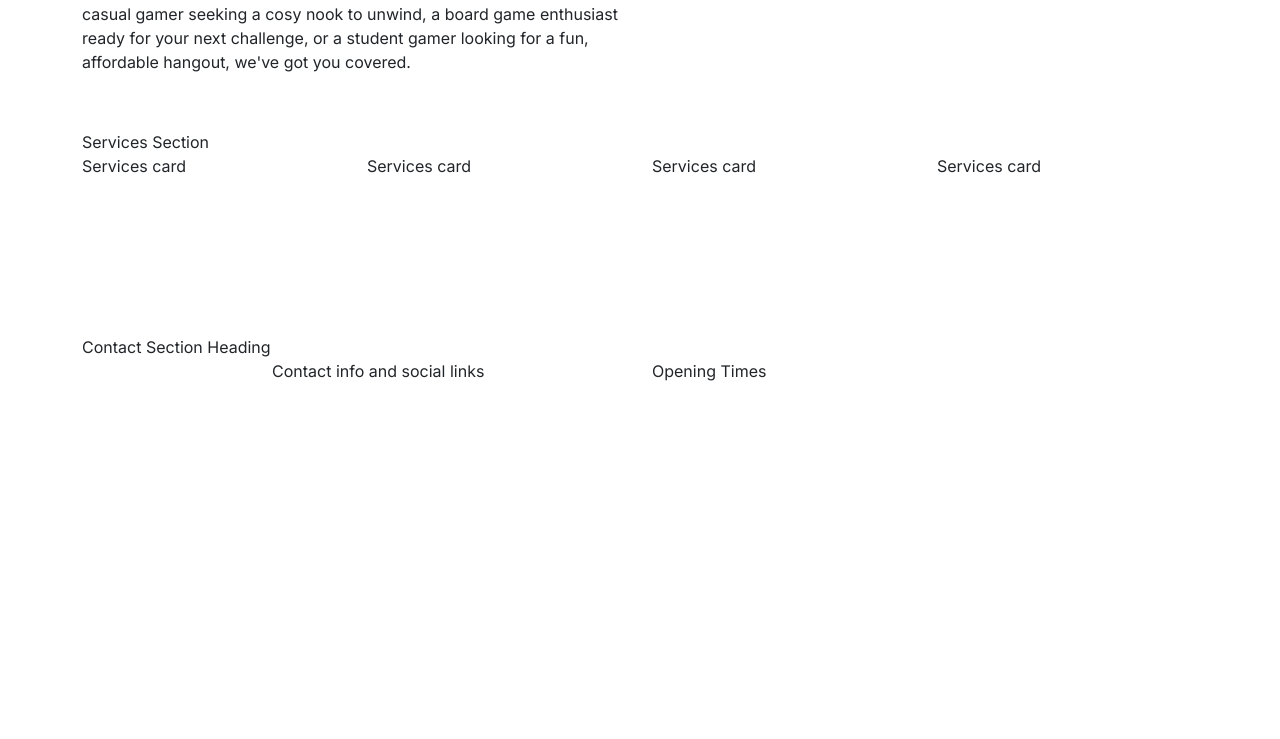
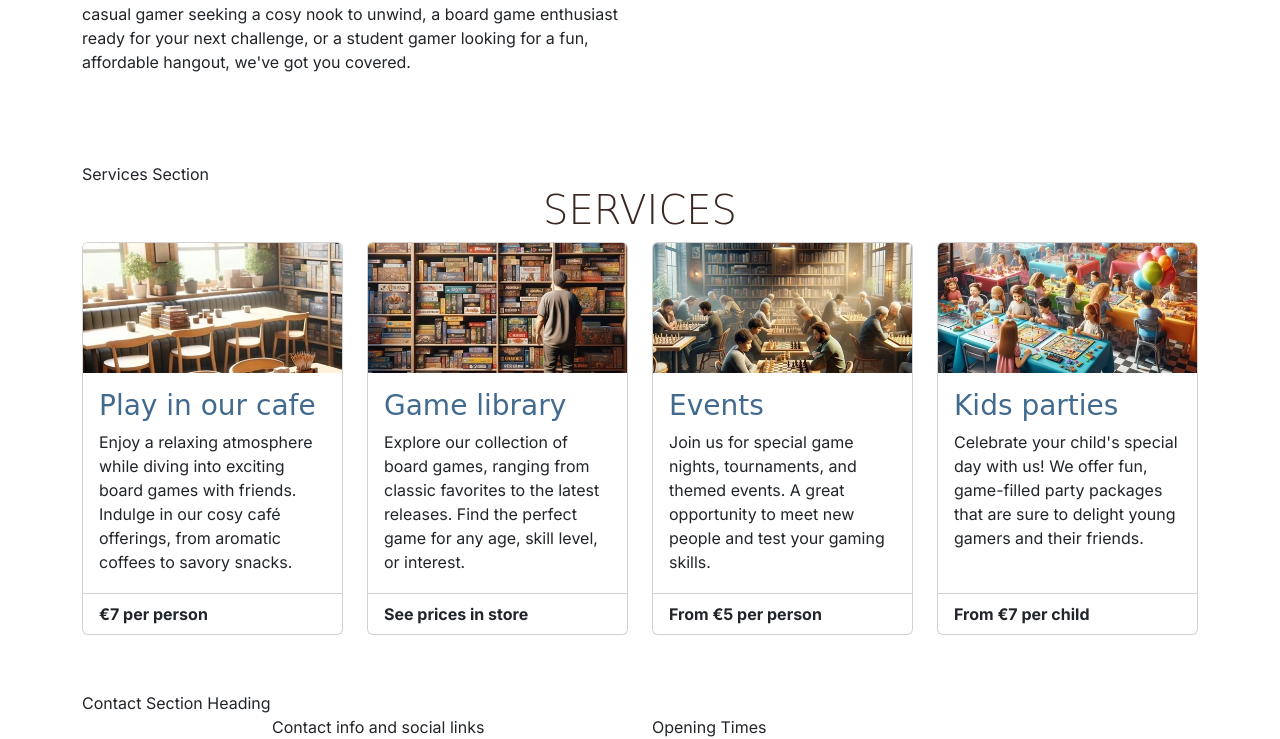
Before and after one commit to EKennard/Boardwalk-Games, a plain HTML site: page index.html in a window 1280 px wide. Shown: the part 417-1156 px from the top of the page. Before the commit the page ends 800 px from the top, so only its background shows below. Drawn offline with nearby package versions, Linux system fonts and the light colour scheme.

Commit message:
finished styling the services section

```diff
--- a/assets/css/styles.css
+++ b/assets/css/styles.css
@@ -24,7 +24,15 @@ h2,
 h3 {
 	font-family: var(--secondary-font);
 	color: var(--primary-color);
+}
+
+h1,
+h2 {
 	text-transform: uppercase;
+}
+
+h2 {
+	margin: bottom 2rem;
 }
 
 .sub-heading-color {
@@ -50,6 +58,19 @@ h3 {
 	font-family: var(--secondary-font);
 }
 
+
+/* -------------------------------------------------- Sevices -------------------------------------------------- */
+
+#services .card-footer {
+    font-weight: bold;
+    color: var(--highlight-color);
+    background-color: transparent;
+}
+
+#services .card {
+    margin-bottom: 1.5rem;
+}
+
 /* ----------------------------------------------Testing styles ----------------------------------------------- */
 /*.container, .row {
     border: 2px solid black;
@@ -58,3 +79,38 @@ h3 {
     border: 2px solid black;
     background-color: lightgray;
 }*/
+
+
+/* -----------------------------------------------Media queries ----------------------------------------------- */
+
+/* Medium devices (tablets, 768px and up */
+@media screen and (min-width: 768px) {
+    /* makes all service cards the same height for consistency */
+    #services ,card-body {
+        min-height: 191px;
+    }
+}
+
+/* Large devices (small laptops, 992px and up */
+@media screen and (min-width: 992px) {
+    /* makes all service cards the same height for consistency */
+    #services .card-body {
+        min-height: auto;
+    }
+}
+
+/* Extra large devices (large laptops, 1200px and up */
+@media screen and (min-width: 1200px) {
+    /* makes all service cards the same height for consistency */
+    #services .card-body {
+        min-height: 220px;
+    }
+}
+
+/* Extra extra large devices (large laptops, 1200px and up */
+@media screen and (min-width: 1400px) {
+    /* makes all service cards the same height for consistency */
+    #services .card-body {
+        min-height: 195px;
+    }
+}
--- a/index.html
+++ b/index.html
@@ -129,13 +129,80 @@
   <!-- main element to hold all key sections of the page. it isn't part of the grid structure -->
   <main>
     <!-- services section -->
-    <section class="container">
+    <section class="container section" id="services">
       <div class="row">
         <div class="col-12">Services Section</div>
-        <div class="col-12 col-md-6 col-xl-3">Services card</div>
-        <div class="col-12 col-md-6 col-xl-3">Services card</div>
-        <div class="col-12 col-md-6 col-xl-3">Services card</div>
-        <div class="col-12 col-md-6 col-xl-3">Services card</div>
+        <div class="col-12 text-center">
+          <h2 class="display-6">Services</h2>
+        </div>
+        <div class="col-12 col-md-6 col-xl-3">
+          <div class="card">
+            <img src="assets/images/services-1.webp" class="card-img-top"
+              alt="Boardwalk games cafe table by a window, stacks of boardgames can be seen on the table">
+            <div class="card-body">
+              <h3 class="card-title sub-heading-color">Play in our cafe</h3>
+              <p class="card-text">
+                Enjoy a relaxing atmosphere while diving into exciting board
+                games with friends. Indulge in our cosy café offerings, from
+                aromatic coffees to savory snacks.
+              </p>
+            </div>
+            <div class="card-footer">
+              <p class="mb-0">€7 per person</p>
+            </div>
+          </div>
+        </div>
+        <div class="col-12 col-md-6 col-xl-3">
+          <div class="card">
+            <img src="assets/images/services-2.webp" class="card-img-top"
+              alt="Board games stacked in bookshelves, a man can be seen browsing the shelves" />
+            <div class="card-body">
+              <!-- bootstrap cards come as h5 by default, changed to h3 to fit project heading hierarchy -->
+              <h3 class="card-title sub-heading-color">Game library</h3>
+              <p class="card-text">
+                Explore our collection of board games, ranging from classic
+                favorites to the latest releases. Find the perfect game for
+                any age, skill level, or interest.
+              </p>
+            </div>
+            <div class="card-footer">
+              <p class="mb-0">See prices in store</p>
+            </div>
+          </div>
+        </div>
+        <div class="col-12 col-md-6 col-xl-3">
+          <div class="card">
+            <img src="assets/images/services-3.webp" class="card-img-top">
+            <div class="card-body">
+              <h3 class="card-title sub-heading-color">Events</h3>
+              <p class="card-text">
+                Join us for special game nights, tournaments, and themed
+                events. A great opportunity to meet new people and test your
+                gaming skills.
+              </p>
+            </div>
+            <div class="card-footer">
+              <p class="mb-0">From €5 per person</p>
+            </div>
+          </div>
+        </div>
+        <div class="col-12 col-md-6 col-xl-3">
+          <div class="card">
+            <img src="assets/images/services-4.webp" class="card-img-top"
+              alt="A kids party being held at Boardwalk Games">
+            <div class="card-body">
+              <h3 class="card-title sub-heading-color">Kids parties</h3>
+              <p class="card-text">
+                Celebrate your child's special day with us! We offer fun,
+                game-filled party packages that are sure to delight young
+                gamers and their friends.
+              </p>
+            </div>
+            <div class="card-footer">
+              <p class="mb-0">From €7 per child</p>
+            </div>
+          </div>
+        </div>
       </div>
     </section>
   </main>
```
